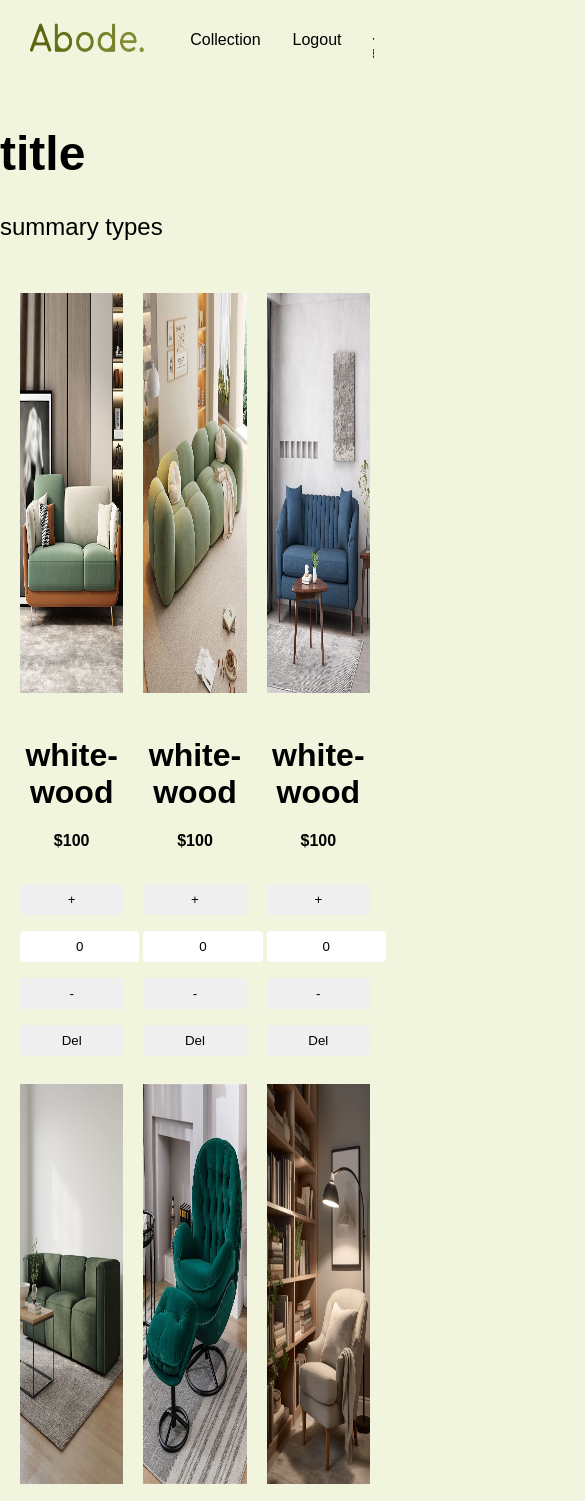
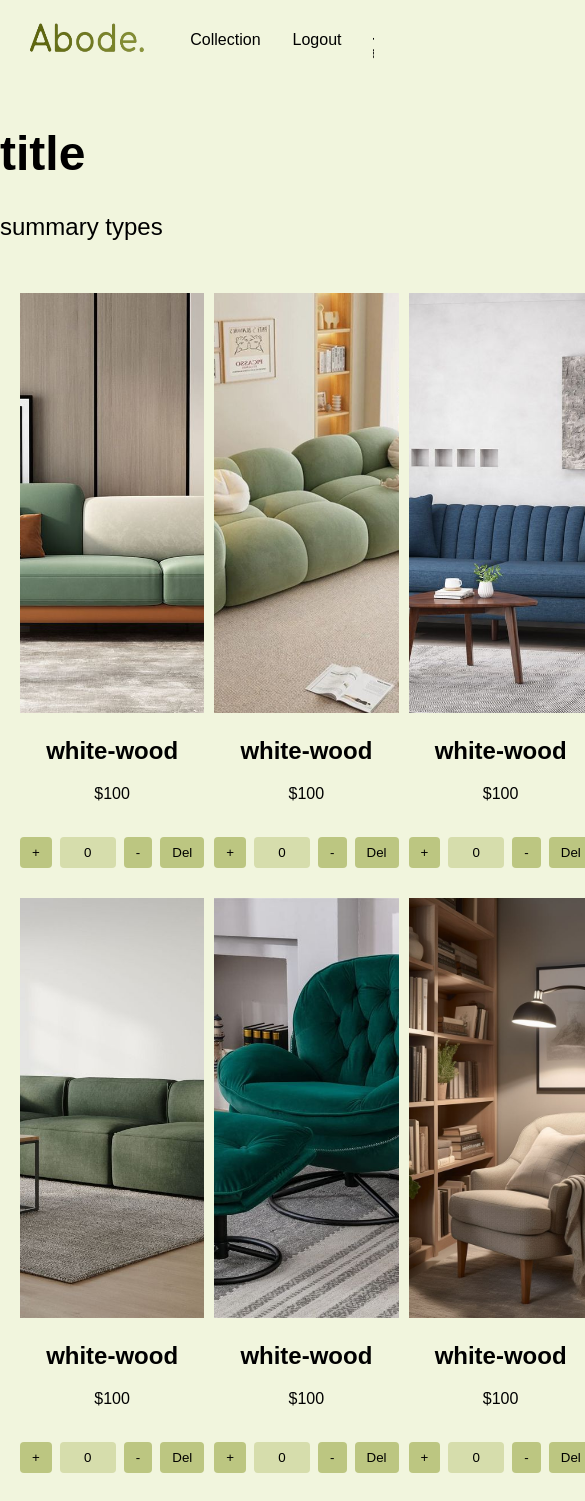
Before and after one commit to rhythm1124/Abode, a React (Create React App) app: page / in a window 390 px wide. Shown: the top 1501 px of the page, 585 px wide, since content can reach past the window. Built offline with nearby package versions, Linux system fonts and the light colour scheme; the HTML template or start-up script is replaced by a standard one.

Commit message:
update collections

```diff
--- a/src/components/Collection-item.css
+++ b/src/components/Collection-item.css
@@ -5,7 +5,8 @@
 }
 
 .item-img{
-    height: 400px;
+    object-fit: cover;
+    height: 420px;
     width: 100%;
 }
 
@@ -15,11 +16,13 @@
     display: flex;
     align-items: center;
     justify-content: center;
+    padding-bottom: 20px;
     gap: 8px; /* Space between the elements */
   }
 
   /* Buttons */
   .tags button {
+    background-color: #bcc681;
     border: none; /* Remove default border */
     border-radius: 4px; /* Rounded corners */
     padding: 8px 12px; /* Padding for the button */
@@ -31,6 +34,7 @@
     width: 40px; /* Fixed width for the input */
     text-align: center; /* Center align the text */
     border: none;
+    background-color: #d6ddac;
     border-radius: 4px; /* Rounded corners */
     padding: 8px; /* Padding inside the input */
   }
@@ -42,17 +46,3 @@
     padding: 8px 12px; /* Padding for the button */
     cursor: pointer; /* Pointer cursor on hover */
   }
-
-  /* Responsive adjustments */
-  @media (max-width: 600px) {
-    .tags {
-      flex-direction: column; /* Stack elements vertically on small screens */
-      align-items: stretch; /* Stretch elements to fill the container */
-    }
-
-    .tags button, .tags input[type="text"], .tags .del {
-      width: 100%; /* Full width for each element */
-      text-align: center; /* Center align text in each element */
-      margin-bottom: 8px; /* Space between stacked elements */
-    }
-  }
--- a/src/components/Collection-item.js
+++ b/src/components/Collection-item.js
@@ -21,9 +21,8 @@ function CltItem({img_title, img, price}){
     return(
       <div className="grid-container">
         <div className="grid-item">
-          <img src={img} className="item-img" alt="product" />
-          &nbsp;
-          <h1>{img_title}</h1>
+          <img src={img} className="item-img" alt="product"/>
+          <h2>{img_title}</h2>
           <p>${price}</p>
 
           <br />
--- a/src/components/Collection.css
+++ b/src/components/Collection.css
@@ -20,7 +20,7 @@
 .collection-grid-container{
     padding: 20px;
     margin: 0 auto;
-    /* display: flex; */
+    display: flex;
     text-align: center;
 }
 
@@ -28,19 +28,7 @@
     display: grid;
     grid-template-columns: 1fr 1fr 1fr;
     grid-template-rows: auto;
-    gap: 20px;
+    gap: 10px;
     text-align: center;
     min-width: 200px;
 }
-
-.collection-item-img{
-    height: 200px;
-    width: 100%;
-}
-.collection-item h2{
-    margin-top: 10px;
-    margin-bottom: 5px;
-}
-.collection-item p{
-    font-weight: bold;
-}
```
